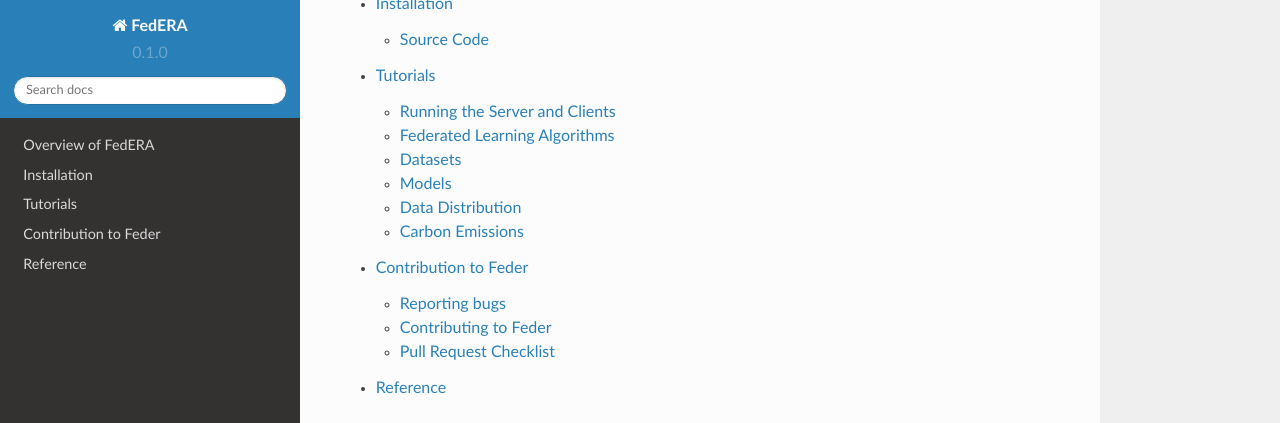
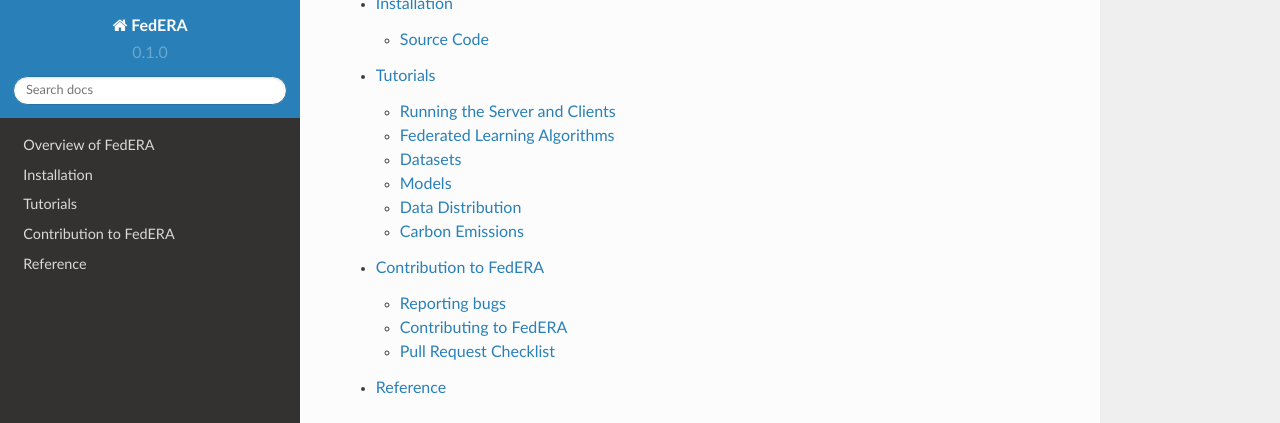
Before and after one commit to anupamkliv/FedERA, a Sphinx documentation site: the page built from docs/source/index.rst, in a window 1280 px wide and 900 px high, scrolled down 589 px. Shown: the top 423 px of the window. Built offline with Sphinx 7.4.7 and the Read the Docs theme 2.0.0, drawn with Linux system fonts in a browser that asks for light colours.

Commit message:
Update docs

```diff
--- a/docs/source/contribution.rst
+++ b/docs/source/contribution.rst
@@ -1,8 +1,8 @@
 .. _contribution:
 
-*********************
-Contribution to Feder
-*********************
+**********************
+Contribution to FedERA
+**********************
 
 Reporting bugs
 --------------
@@ -11,8 +11,8 @@
 
 If you encounter any problems while using this software package, please submit a ticket to the Bug Tracker. Additionally, you can post pull requests or feature requests.
 
-Contributing to Feder
----------------------
+Contributing to FedERA
+----------------------
 
 If you wish to contribute to the project by submitting code, you can do so by creating a Pull Request. By contributing code, you agree that your contributions will be licensed under `Apache License, Version 2.0 <https://www.apache.org/licenses/LICENSE-2.0.html>`_.
 
@@ -24,13 +24,13 @@
 
     .. code-block:: shell-session
 
-        $ git clone git@github.com:YourLogin/FedLab.git
+        $ git clone https://github.com/anupamkliv/FedERA.git
 
     and then navigate to the FedLab directory using the command
 
     .. code-block:: shell-session
 
-        $ cd Feder
+        $ cd FedERA
 
 3. Create a new branch to save your changes using the command
 
@@ -58,41 +58,41 @@
 - Please follow the file structure below for new features or create new file if there are something new.
 
     .. code-block:: shell-session
-
-        feder
-            ├── client
-            │   ├── src
-            |   |   ├── client_lib
-            |   |   ├── client
-            |   |   ├── ClientConnection_pb2_grpc
-            |   |   ├── ClientConnection_pb2
-            |   |   ├── data_utils
-            |   |   ├── distribution
-            |   |   ├── get_data
-            |   |   ├── net_lib
-            |   |   ├── net
-            │   └── start_client
-            ├── server
-            │   ├── src
-            |   |   ├── algorithms
-            |   |   ├── server_evaluate
-            |   |   ├── client_connection_servicer
-            |   |   ├── client_manager
-            |   |   ├── client_wrapper
-            |   |   ├── ClientConnection_pb2_grpc
-            |   |   ├── ClientConnection_pb2
-            |   |   ├── server_lib
-            |   |   ├── server
-            |   |   ├── verification
-            │   └── start_server
-            ├── test
-            |   ├── misc
-            │   ├── test_algorithms
+        FedERA
+        ├── federa
+        │   ├── client
+        │   │   ├── src
+        │   |   |   ├── client_lib
+        │   |   |   ├── client
+        │   |   |   ├── ClientConnection_pb2_grpc
+        │   |   |   ├── ClientConnection_pb2
+        │   |   |   ├── data_utils
+        │   |   |   ├── distribution
+        │   |   |   ├── get_data
+        │   |   |   ├── net_lib
+        │   |   |   ├── net
+        │   │   └── start_client
+        │   └── server
+        │       ├── src
+        │       |   ├── algorithms
+        │       |   ├── server_evaluate
+        │       |   ├── client_connection_servicer
+        │       |   ├── client_manager
+        │       |   ├── client_wrapper
+        │       |   ├── ClientConnection_pb2_grpc
+        │       |   ├── ClientConnection_pb2
+        │       |   ├── server_lib
+        │       |   ├── server
+        │       |   ├── verification
+        │       └── start_server
+        └── test
+            ├── misc
+            ├── benchtest
+            |   ├── test_algorithms
             |   ├── test_datasets
-            │   ├── test_models
-            │   ├── test_modules
-            │   ├── test_results
-            │   └── test_scalability
-            └── tutorials
-                ├── Code_Carbon_Tutorial.ipynb
-                └── ...
+            |   ├── test_models
+            |   ├── test_modules
+            |   ├── test_results
+            |   └── test_scalability
+            └──unittest
+                └── test_algorithms
--- a/docs/source/installation.rst
+++ b/docs/source/installation.rst
@@ -13,8 +13,8 @@
 
 .. code-block:: shell-session
 
-   $ git clone git@github.com:feder/feder.git
-   $ cd feder
+   $ git clone https://github.com/anupamkliv/FedERA.git
+   $ cd FedERA
 
 Install dependencies:
 
```
